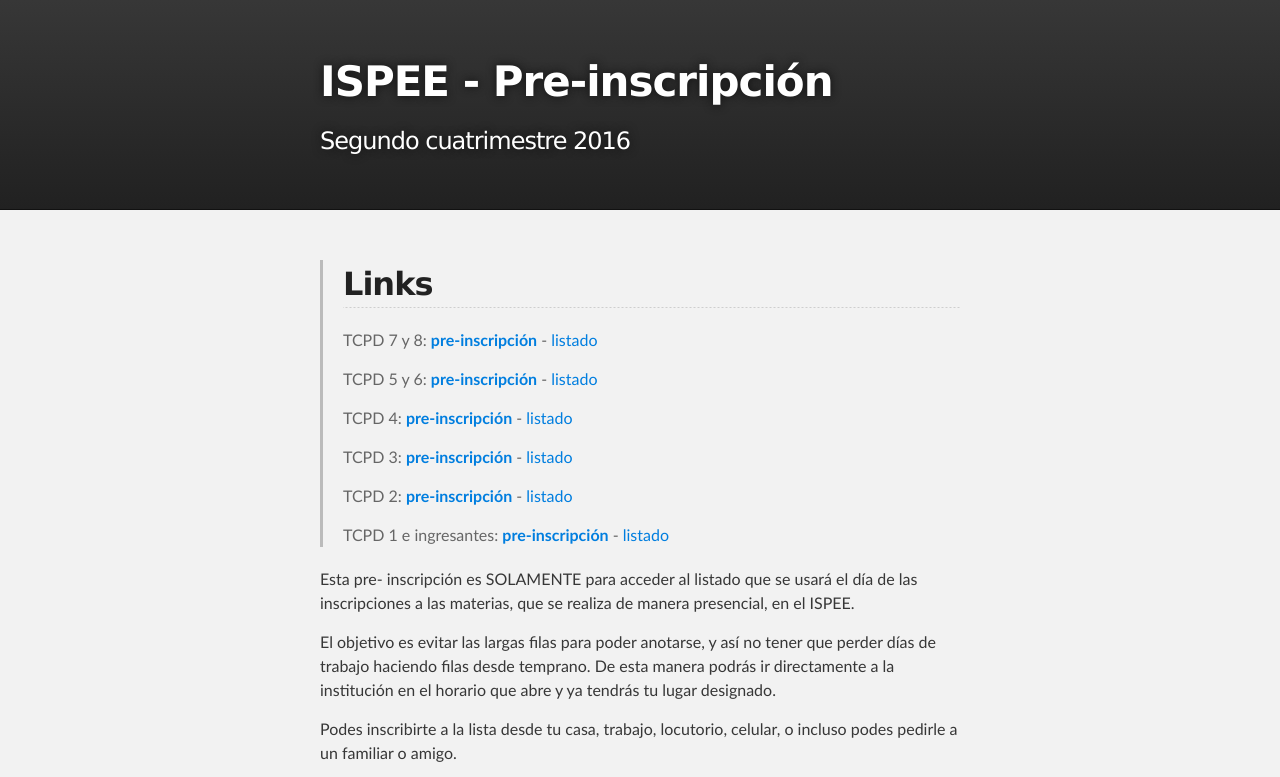
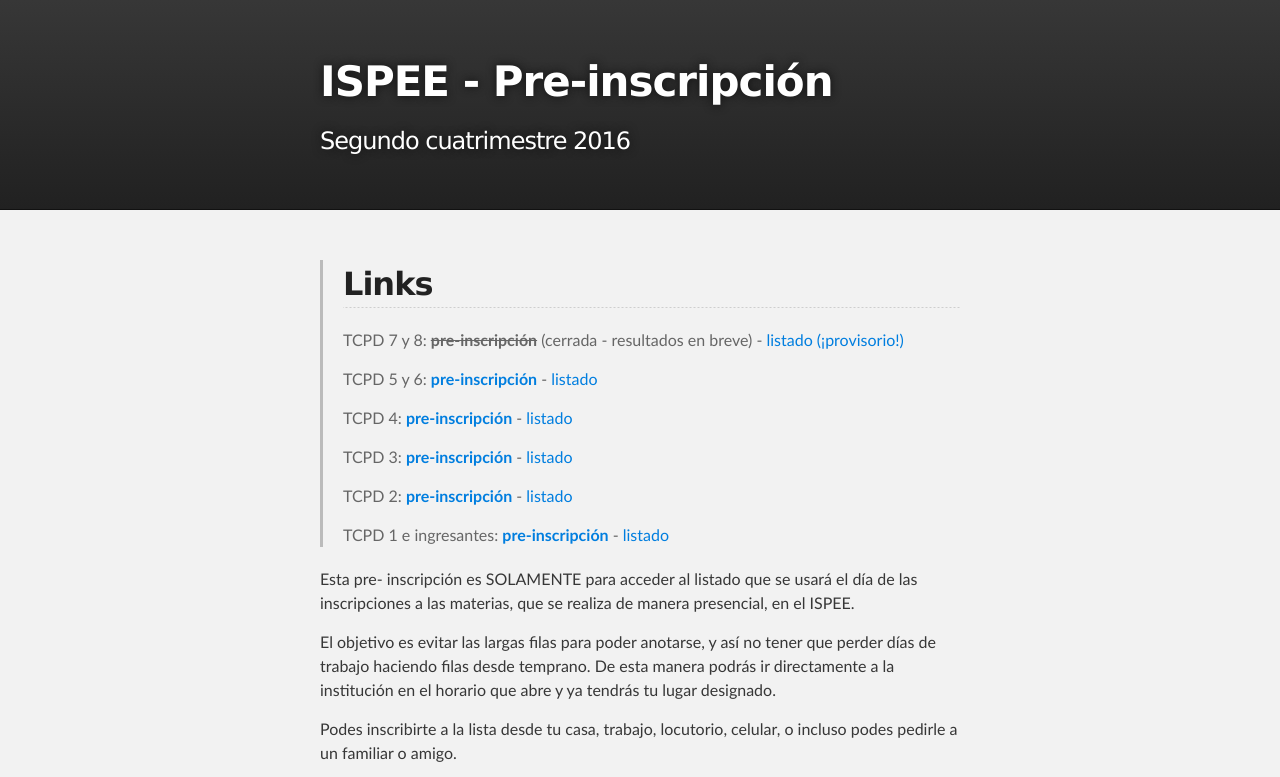
Before and after one commit to ispee/ispee.github.io, a plain HTML site: page index.html in a window 1280 px wide. Shown: the top 777 px of the page. Drawn offline with Linux system fonts and the light colour scheme.

Commit message:
Cierro inscripción 7 y 8

```diff
--- a/index.html
+++ b/index.html
@@ -28,7 +28,7 @@
 <h2>
 <a id="links" class="anchor" href="#links" aria-hidden="true"><span aria-hidden="true" class="octicon octicon-link"></span></a>Links</h2>
 
-<p>TCPD 7 y 8: <a href="https://goo.gl/forms/KBhdgwmN3chipJ1x2"><strong>pre-inscripción</strong></a> - <a href="https://goo.gl/zbV4V0">listado</a></p>
+<p>TCPD 7 y 8: <s><strong>pre-inscripción</strong></s> (cerrada - resultados en breve) - <a href="https://goo.gl/zbV4V0">listado (¡provisorio!)</a></p>
 <p>TCPD 5 y 6: <a href="https://goo.gl/forms/9A6flupJuVcFE3rG3"><strong>pre-inscripción</strong></a> - <a href="https://goo.gl/BPHUJh">listado</a></p>
 <p>TCPD 4: <a href="https://goo.gl/forms/8gKgZqzGungpC9Os1"><strong>pre-inscripción</strong></a> - <a href="https://goo.gl/jiCauk">listado</a></p>
 <p>TCPD 3: <a href="https://goo.gl/forms/MQkAptKTM69lr5xI2"><strong>pre-inscripción</strong></a> - <a href="https://goo.gl/MiWAl1">listado</a></p>
```
